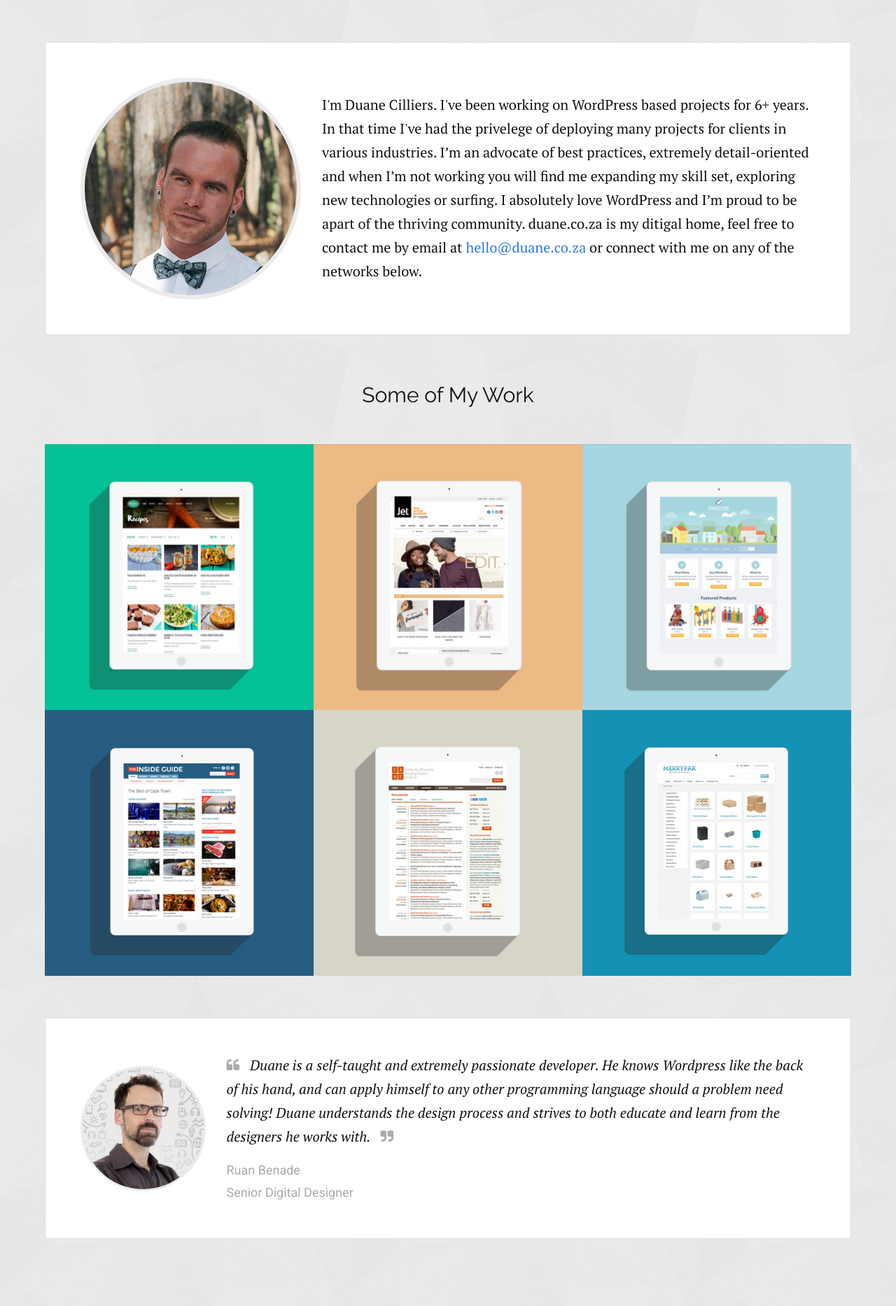
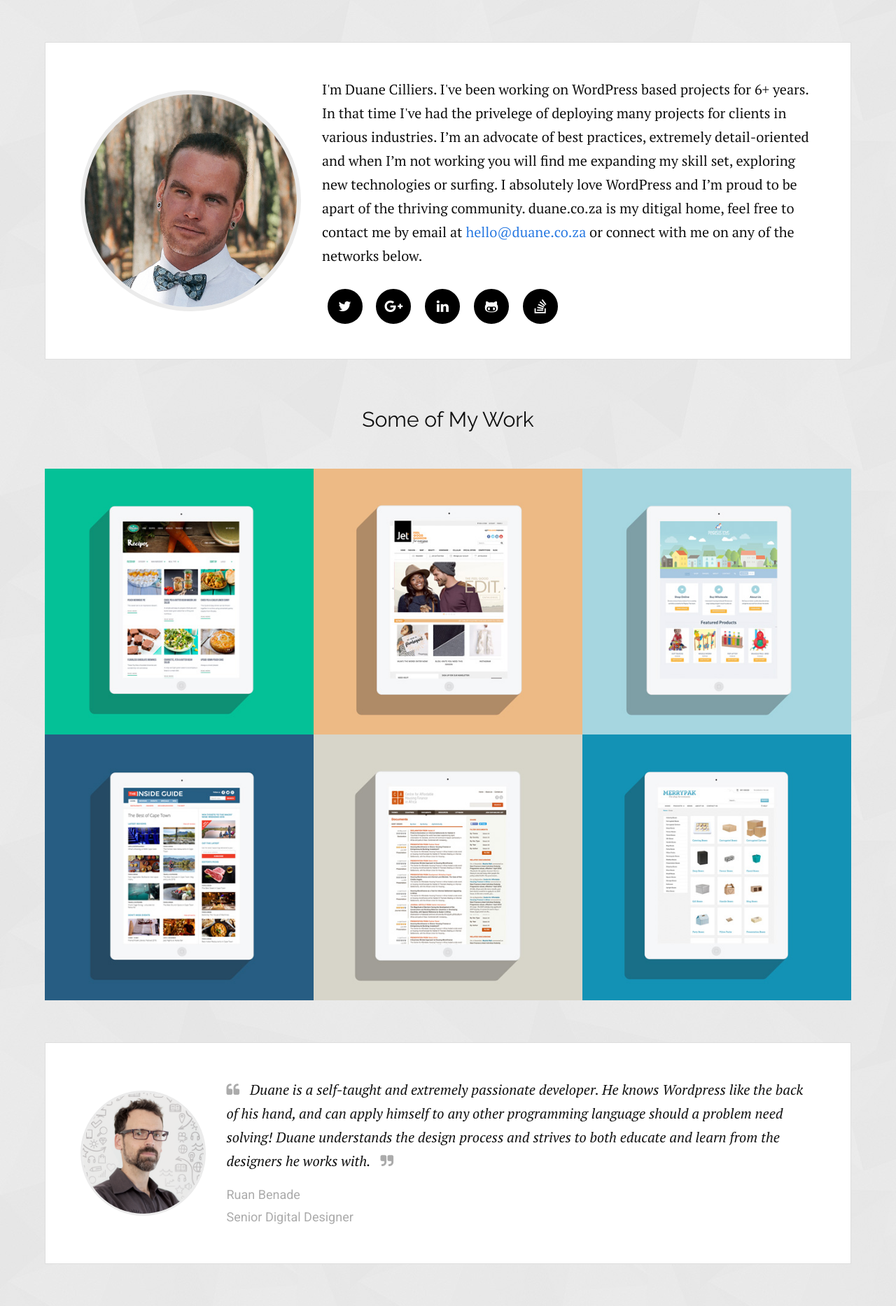
Before and after one commit to duanecilliers/duane.co.za-archive, a Jekyll site: the page built from index.html, in a window 1280 px wide. Shown: the whole page at 70% size. Built offline with Jekyll 4.4.1, drawn with Linux system fonts in a browser that asks for light colours; before the commit the page ends 1831 px from its top, so only the background shows below that.

Commit message:
Updated social icons styling.

```diff
--- a/_includes/bio.html
+++ b/_includes/bio.html
@@ -12,6 +12,7 @@
       </span>
 
       <span itemprop="url">duane.co.za</span> is my ditigal home, feel free to contact me by email at <a href="mailto:hello@duane.co.za"><span itemprop="email">hello@duane.co.za</span></a> or connect with me on any of the networks below.
+      {% include social.html %}
     </div>
 
   </div>
--- /dev/null
+++ b/_includes/social.html
@@ -0,0 +1,5 @@
+<ul class="social">
+  {% for item in site.data.social %}
+    <li><a href="{{ item[1].url }}" target="_blank"><i class="fa {{ item[1].icon }}"></i></a></li>
+  {% endfor %}
+</ul>
--- a/_sass/_components.scss
+++ b/_sass/_components.scss
@@ -1,6 +1,56 @@
+.social {
+  list-style: none;
+  margin: 0;
+
+  li {
+    display: inline-block;
+    margin: 0 $spacing-unit / 4;
+
+    a {
+      border: 2px solid #000;
+      display: block;
+      color: #fff;
+      background-color: #000;
+      padding: 0;
+      -webkit-border-radius: 90%;
+      border-radius: 90%;
+      width: 40px;
+      height: 40px;
+      line-height: 35px;
+      text-align: center;
+      -webkit-transition: all 0.3s ease-out;
+      -moz-transition: all 0.3s ease-out;
+      -ms-transition: all 0.3s ease-out;
+      transition: all 0.3s ease-out;
+
+      &.fa {
+        font-size: 20px;
+      }
+
+      &:hover,
+      &:focus {
+        color: #000;
+        background-color: #fff;
+      }
+    }
+  }
+
+  @media screen and (min-width: $mq-tablet) {
+    li a {
+      width: 50px;
+      height: 50px;
+      line-height: 45px;
+    }
+  }
+}
+
 #bio {
   > div {
     @extend %valign;
+
+    .social {
+      margin-top: $spacing-unit;
+    }
 
     @media screen and (max-width: $mq-tablet) {
       text-align: center;
```
Also changed, not shown: _data/social.json (added, +22 -0 lines).
